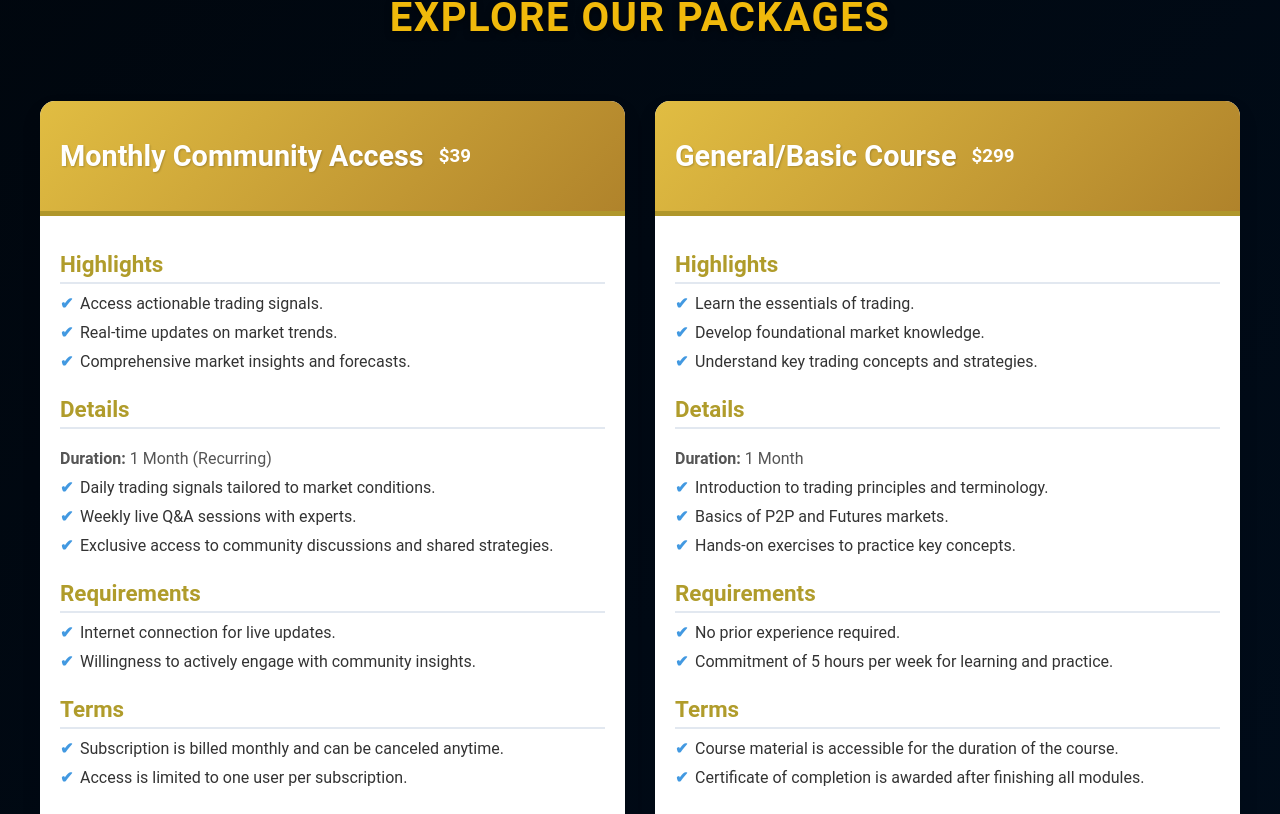
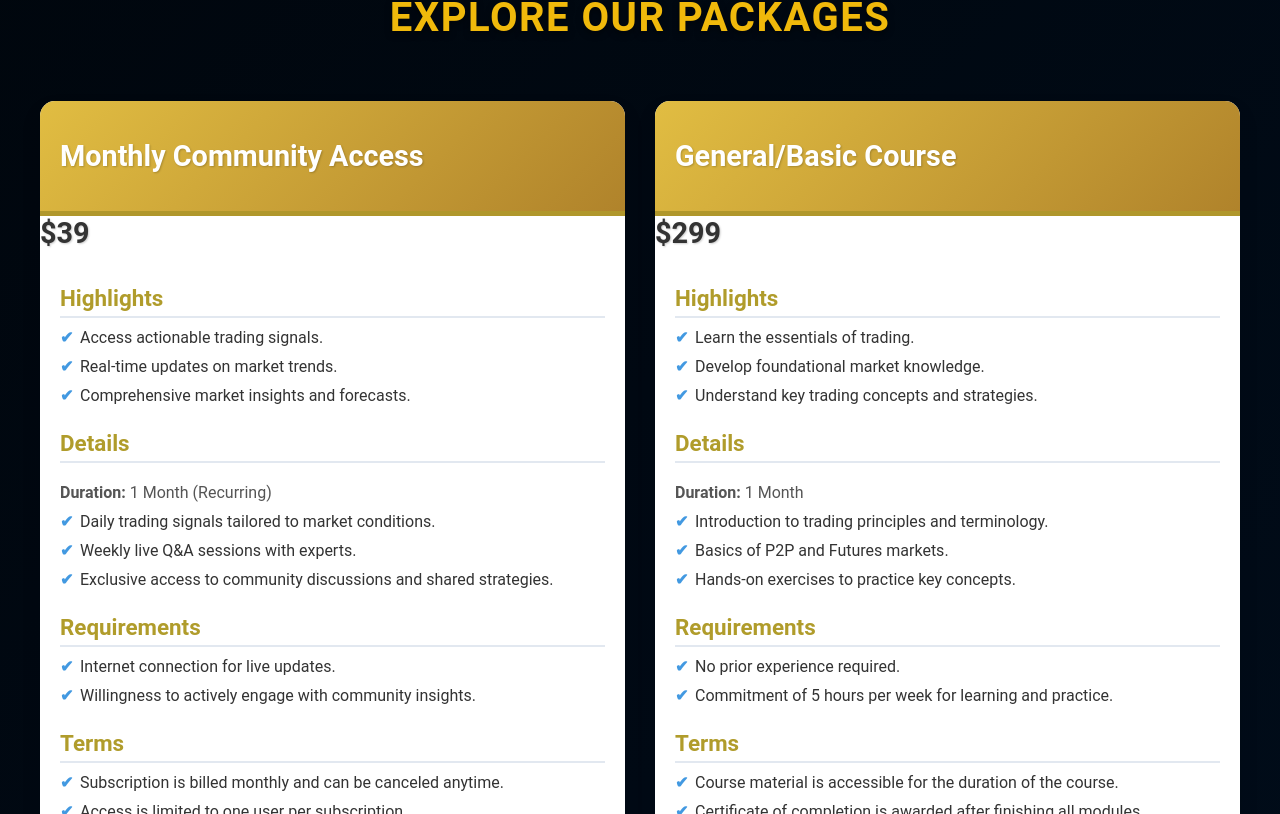
Before and after one commit to brendenozie/CRYPTOLORDS, a React (Create React App) app: page /#/ in a window 1280 px wide. Shown: the part 2666-3480 px from the top of the page. Built offline with nearby package versions, Linux system fonts and the light colour scheme.

Commit message:
enhance card styling with updated price display and merchandise image height

```diff
--- a/src/App.css
+++ b/src/App.css
@@ -670,6 +670,12 @@ body {
   text-shadow: 1px 1px 2px rgba(0, 0, 0, 0.2);
 }
 
+.card-price h3 {
+  margin: 0;
+  font-size: 1.8rem;
+  text-shadow: 1px 1px 2px rgba(0, 0, 0, 0.2);
+}
+
 .card-body {
   padding: 20px;
   flex: 1;
@@ -940,7 +946,7 @@ body {
 
 .merchandise-image {
   width: 100%;
-  height: 150px;
+  height: 360px;
   object-fit: cover;
   border-bottom: 2px solid #cce7ff;
 }
--- a/src/components/Packages.jsx
+++ b/src/components/Packages.jsx
@@ -120,6 +120,8 @@ const PackagesPage = () => {
           <div className="package-card" key={index}>
             <div className="card-header">
               <h2>{pkg.title}</h2>
+            </div>
+            <div className="card-price">
               <h3>{pkg.price}</h3>
             </div>
             <div className="card-body">
```
